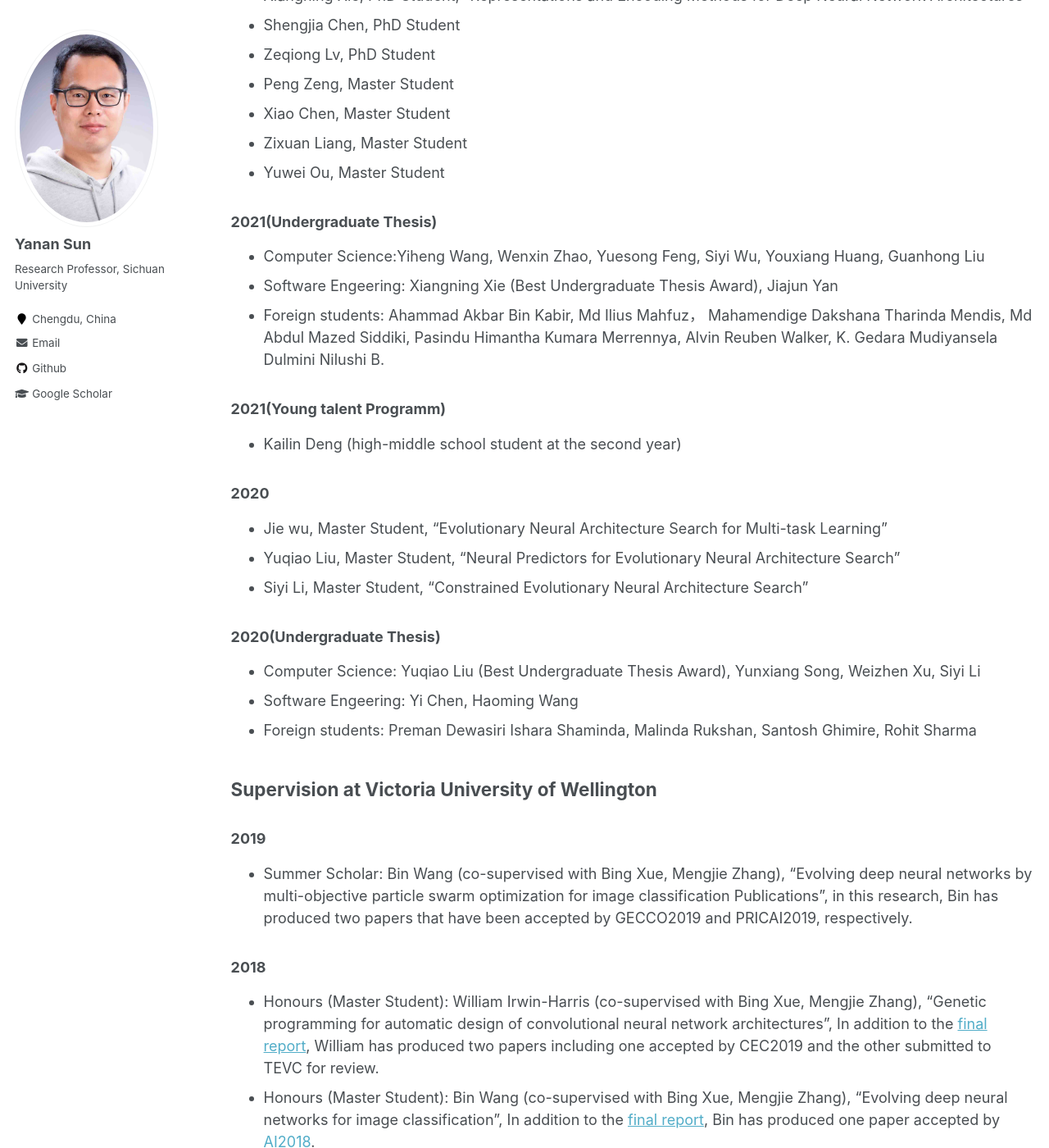
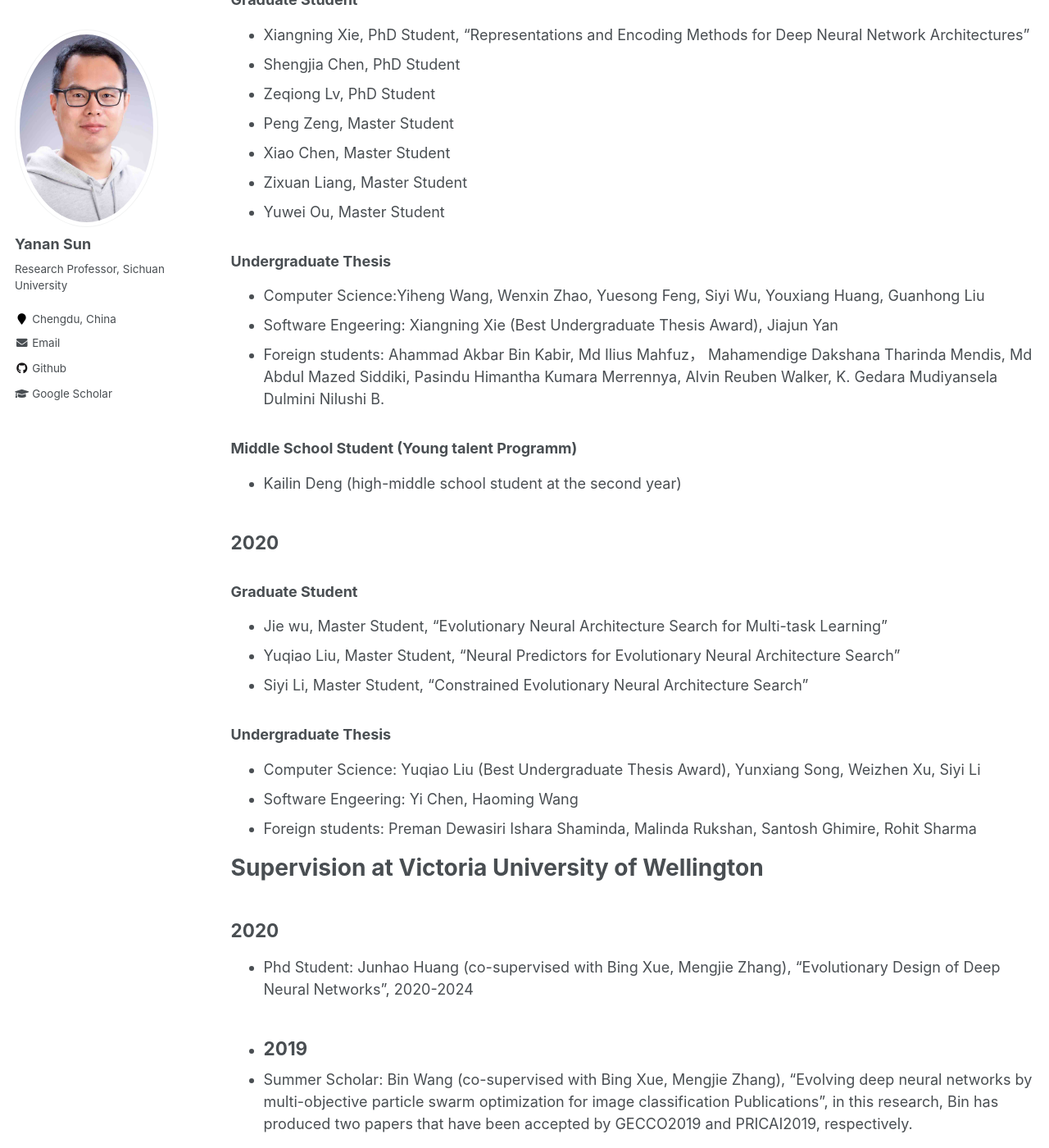
Before and after one commit to yn-sun/yn-sun.github.io, a Jekyll site: the page built from _pages/supervision.md, in a window 1280 px wide and 1400 px high, scrolled down 313 px. Shown: the whole window at 82% size. Built offline with Jekyll 4.4.1, drawn with Linux system fonts in a browser that asks for light colours; comment, search, counter and statistics services are not loaded.

Commit message:
Update supervision.md

```diff
--- a/_pages/supervision.md
+++ b/_pages/supervision.md
@@ -5,8 +5,9 @@ permalink: /supervision/
 author_profile: true
 ---
 
-## Supervision at Sichuan University
-### 2021
+# Supervision at Sichuan University
+## 2021
+### Graduate Student
 * Xiangning Xie, PhD Student, "Representations and Encoding Methods for Deep Neural Network Architectures"
 * Shengjia Chen, PhD Student
 * Zeqiong Lv, PhD Student
@@ -15,31 +16,35 @@ author_profile: true
 * Zixuan Liang, Master Student
 * Yuwei Ou, Master Student
 
-### 2021(Undergraduate Thesis)
+### Undergraduate Thesis
 * Computer Science:Yiheng Wang, Wenxin Zhao, Yuesong Feng, Siyi Wu, Youxiang Huang, Guanhong Liu
 * Software Engeering: Xiangning Xie (Best Undergraduate Thesis Award), Jiajun Yan
 * Foreign students: Ahammad Akbar Bin Kabir, Md Ilius Mahfuz， Mahamendige Dakshana Tharinda Mendis, Md Abdul Mazed Siddiki, Pasindu Himantha Kumara Merrennya, Alvin Reuben Walker, K. Gedara Mudiyansela Dulmini Nilushi B.
 
-### 2021(Young talent Programm)
+### Middle School Student (Young talent Programm)
 * Kailin Deng (high-middle school student at the second year)
 
-### 2020
+## 2020
+### Graduate Student
 * Jie wu, Master Student, “Evolutionary Neural Architecture Search for Multi-task Learning”
 * Yuqiao Liu, Master Student, “Neural Predictors for Evolutionary Neural Architecture Search”
 * Siyi Li, Master Student, “Constrained Evolutionary Neural Architecture Search”
 
-### 2020(Undergraduate Thesis)
+### Undergraduate Thesis
 * Computer Science: Yuqiao Liu (Best Undergraduate Thesis Award), Yunxiang Song, Weizhen Xu, Siyi Li
 * Software Engeering: Yi Chen, Haoming Wang
 * Foreign students: Preman Dewasiri Ishara Shaminda, Malinda Rukshan, Santosh Ghimire, Rohit Sharma
 
-## Supervision at Victoria University of Wellington
-### 2019
+# Supervision at Victoria University of Wellington
+## 2020
+* Phd Student: Junhao Huang (co-supervised with Bing Xue, Mengjie Zhang), "Evolutionary Design of Deep Neural Networks", 2020-2024
+*
+## 2019
 * Summer Scholar: Bin Wang (co-supervised with Bing Xue, Mengjie Zhang), “Evolving deep neural networks by multi-objective particle swarm optimization for image classification Publications”, in this research, Bin has produced two papers that have been accepted by GECCO2019 and PRICAI2019, respectively.
 
-### 2018
+## 2018
 * Honours (Master Student): William Irwin-Harris (co-supervised with Bing Xue, Mengjie Zhang), “Genetic programming for automatic design of convolutional neural network architectures”, In addition to the [final report](https://yn-sun.github.io/pdfs/489_Report_William_Irwin_Harris.pdf), William has produced two papers including one accepted by CEC2019 and the other submitted to TEVC for review.
 * Honours (Master Student): Bin Wang (co-supervised with Bing Xue, Mengjie Zhang), “Evolving deep neural networks for image classification”, In addition to the [final report](https://yn-sun.github.io/pdfs/bw2018_honour.pdf), Bin has produced one paper accepted by [AI2018](https://link.springer.com/chapter/10.1007/978-3-030-03991-2_24).
 
-### 2017
+## 2017
 * Summer Scholar: Bin Wang (co-supervised with Bing Xue, Mengjie Zhang), “Evolving deep convolutional neural networks by variable-length particle swarm optimization for image classification”, in this research, Bin has been produced one paper that has been accepted by [CEC2018](https://ieeexplore.ieee.org/stamp/stamp.jsp?arnumber=8477735).
```
